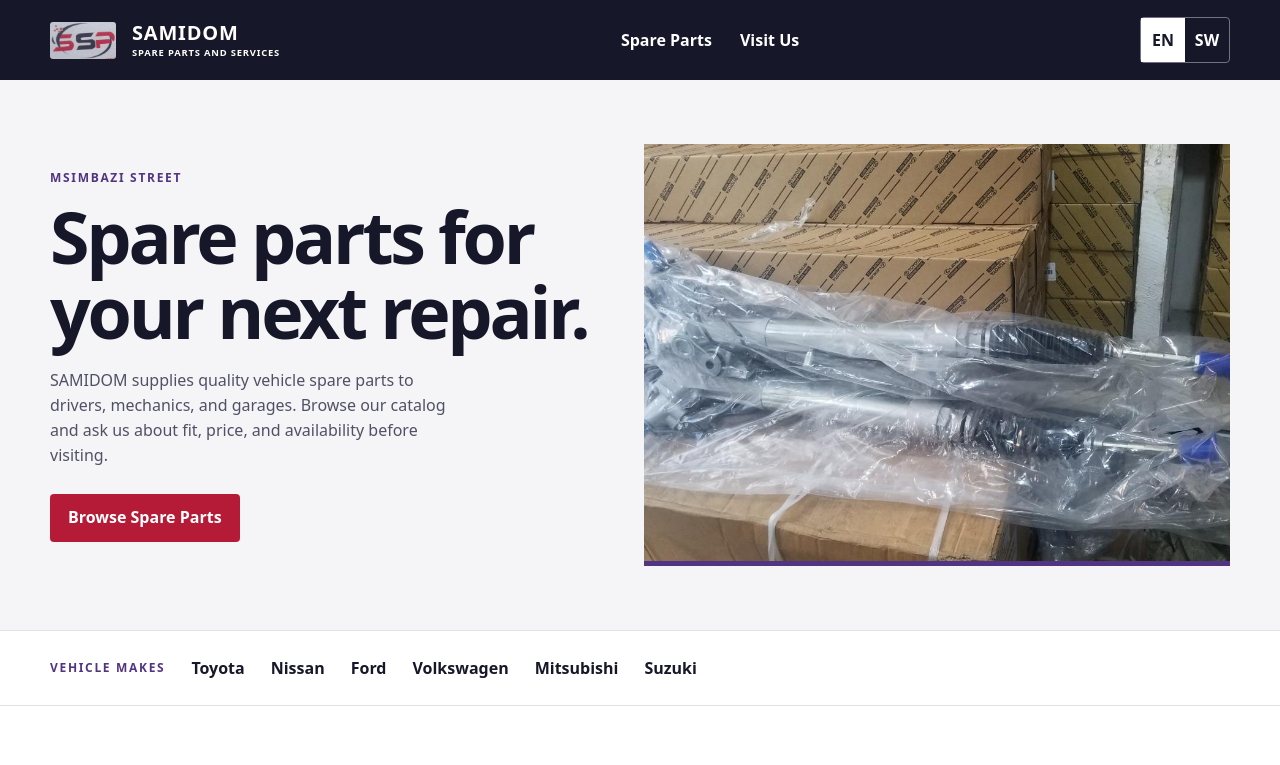
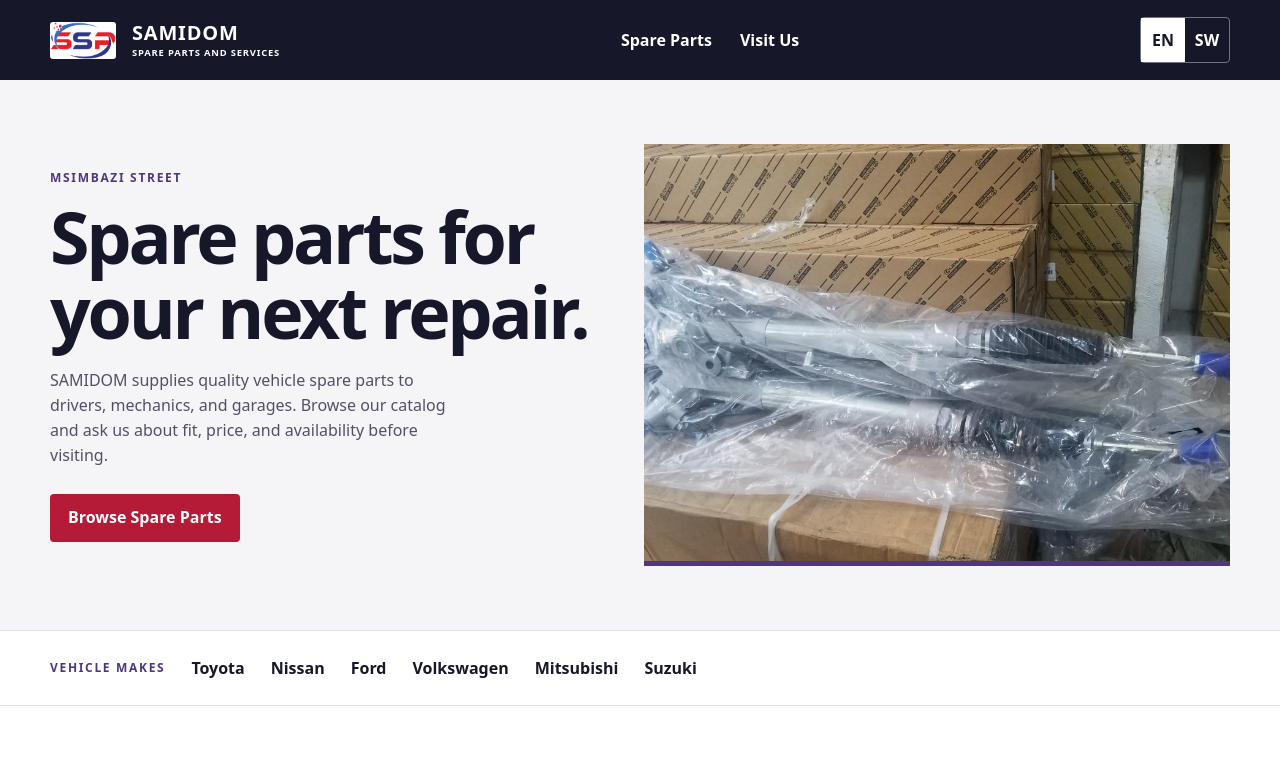
Before and after one commit to MLILA05/SAMIDOM-SPARE-PARTS, a plain HTML site: page dist/index.html in a window 1280 px wide. Shown: the top 765 px of the page. Drawn offline with Linux system fonts and the light colour scheme.

Commit message:
Update SAMIDOM header logo

```diff
--- a/dist/index.html
+++ b/dist/index.html
@@ -13,7 +13,7 @@
   <header class="site-header">
     <div class="wrap header-inner">
       <a class="brand" href="#" aria-label="SAMIDOM Spare Parts and Services">
-        <img src="assets/ssp.jpg" alt="SSP" width="66" height="37">
+        <img src="assets/ssp-logo.png" alt="SSP" width="66" height="37">
         <span>SAMIDOM<small data-copy="brandLine">SPARE PARTS AND SERVICES</small></span>
       </a>
       <nav>
```
Also changed, not shown: dist/assets/ssp-logo.png (added), dist/assets/ssp.jpg (deleted).
